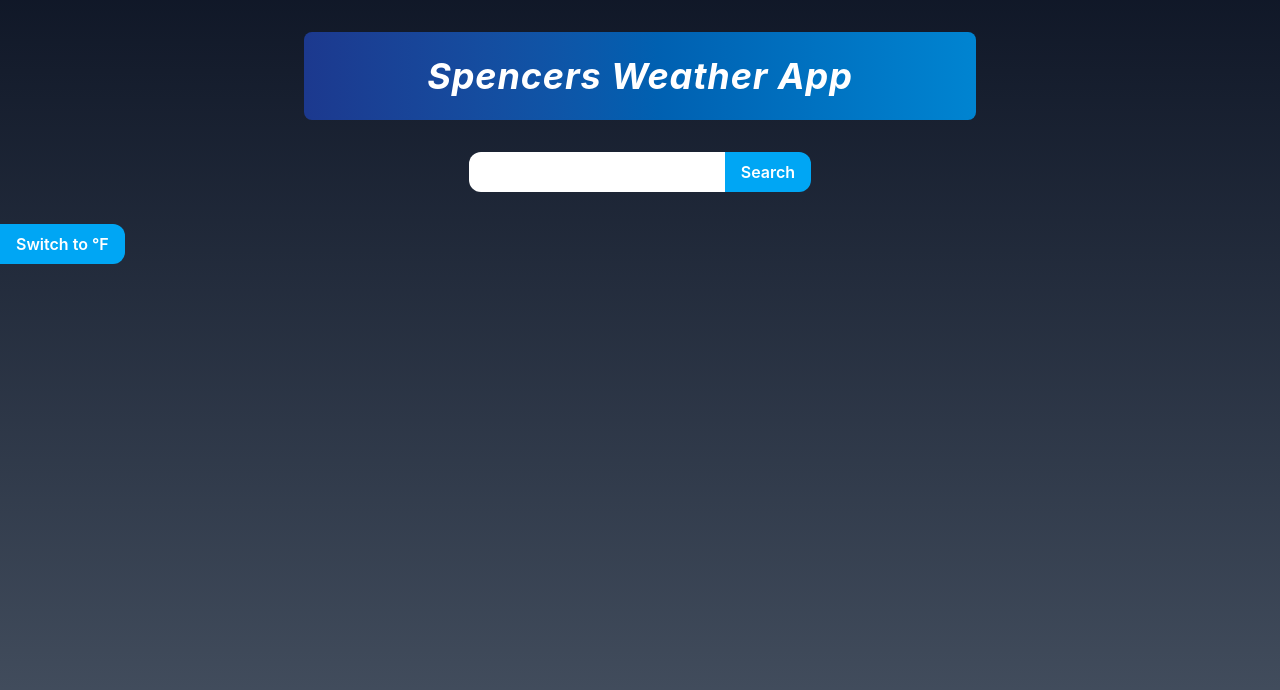
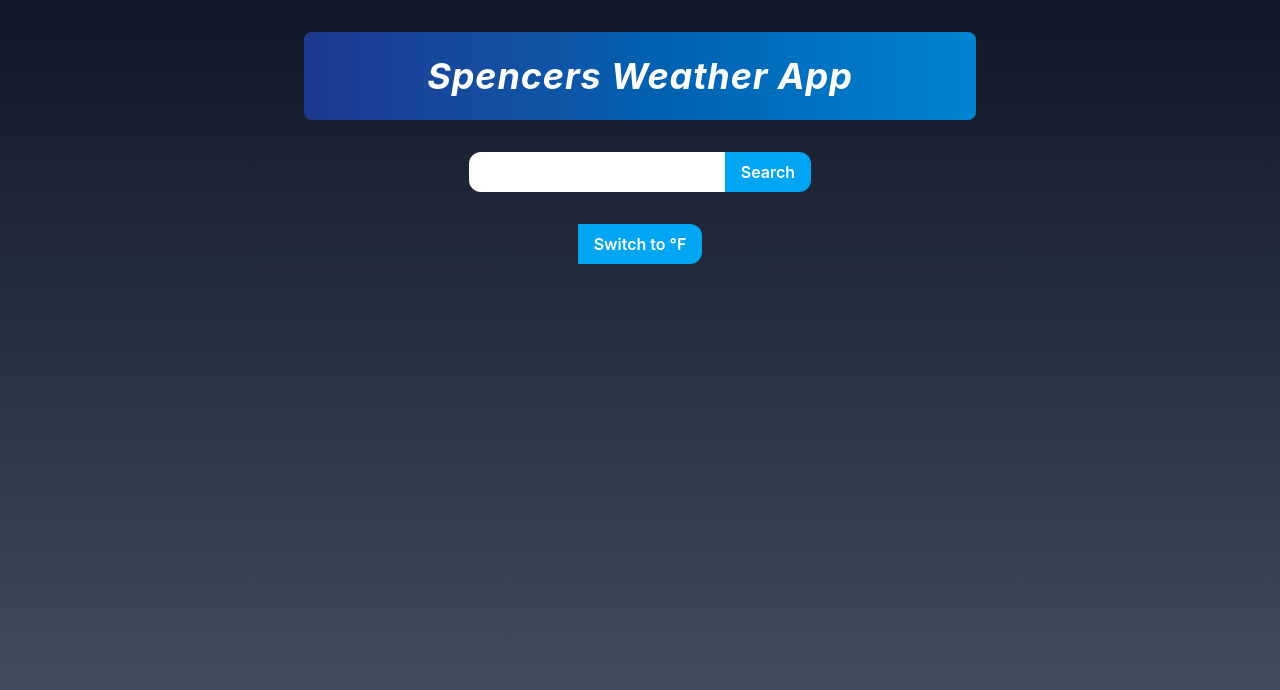
Before and after one commit to SpencerJ96/weather-app, a React (Vite) app: page / in a window 1280 px wide. Shown: the top 690 px of the page. Built offline with nearby package versions, Linux system fonts and the light colour scheme.

Commit message:
Changed date strings to weekdays using newDate and tolocaledatestring

```diff
--- a/src/App.tsx
+++ b/src/App.tsx
@@ -61,7 +61,7 @@ function App() {
 		  If isCelsius current state is TRUE [Celsius is displayed] Display "switch to F".
 		  Else, [isCelsius state is FALSE] display Switch to C
 		  */}
-	<div>
+	<div className="flex justify-center mb-10">
 		<button className="px-4 py-2 rounded-r-xl bg-sky-500 hover:bg-sky-600 text-white font-semibold"
 		onClick={() => setIsCelsius(!isCelsius)}>
 		{isCelsius ? "Switch to °F" :"Switch to °C"}</button>
--- a/src/components/ForecastCard.tsx
+++ b/src/components/ForecastCard.tsx
@@ -15,7 +15,7 @@ export interface ForecastEntry{
 function ForecastCard ({ forecast, isCelsius } : {forecast: ForecastEntry, isCelsius: boolean} ){
 	return (
 		<div className="items-center shadow-xl px-6 py-8 gap-4 flex flex-col justify-center bg-gray-800 max-w-xs mx-auto rounded-xl">
-			<h2 className="px-4 py-2 text-center font-semibold text-lg tracking-wider bg-sky-500 text-white rounded-full">{forecast.dt_txt}</h2>
+			<h2 className="px-4 py-2 text-center font-semibold text-lg tracking-wider bg-sky-500 text-white rounded-full">{new Date(forecast.dt_txt).toLocaleDateString( "en-GB", {weekday: "long"})}</h2>
 			<p className="text-4xl font-bold text-white text-center ">{ isCelsius ? `${forecast.main.temp}°C` : `${ ( forecast.main.temp * 9/5 + 32 ).toFixed(1) } °F` }</p>
 			<p className="bg-gray-700 text-gray-300 rounded-full px-4 py-2 text-center text-sm">{forecast.weather[0].description}</p>
 		</div>
```
